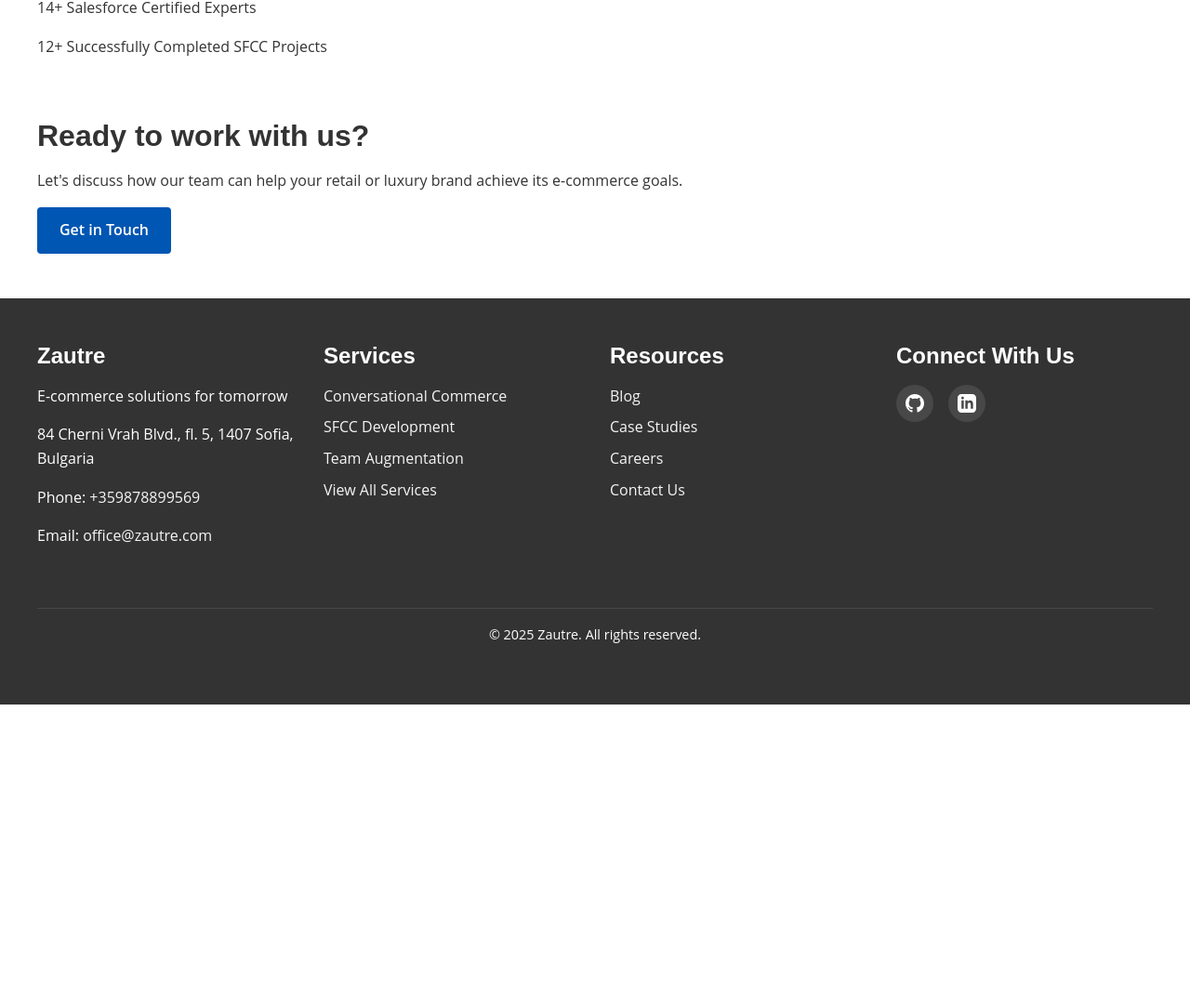
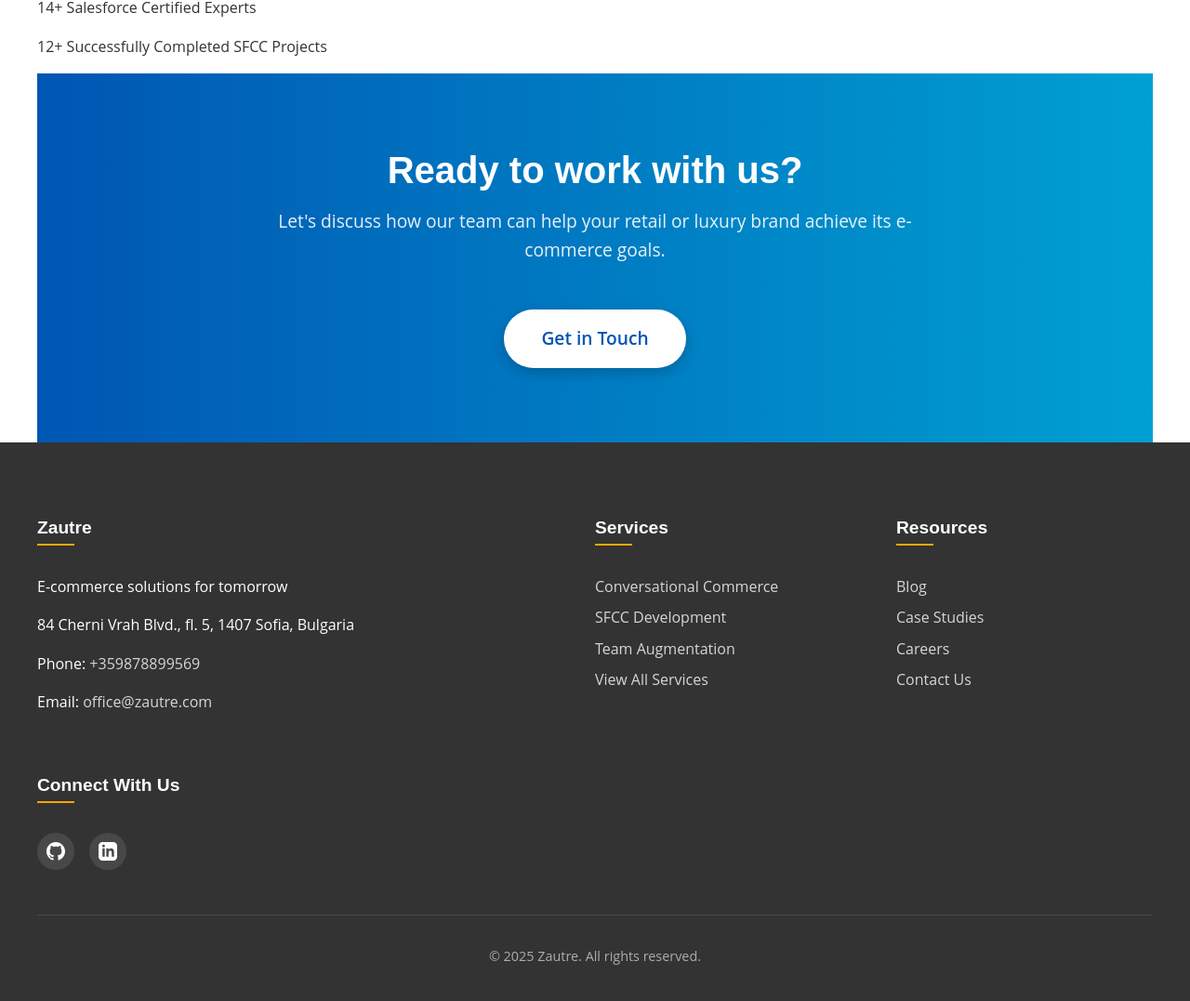
Before and after one commit to ZaUtre/zautre.com, a Jekyll site: the page built from about.md, in a window 1280 px wide and 1400 px high, scrolled down 2138 px. Shown: the part 296-1373 px from the top of the window at 93% size. Built offline with Jekyll 4.4.1, drawn with Linux system fonts in a browser that asks for light colours; before the commit the page ends 3192 px from its top, so only the background shows below that.

Commit message:
style the homepage

```diff
--- a/assets/css/main.css
+++ b/assets/css/main.css
@@ -439,14 +439,61 @@
 .featured-project,
 .testimonial-section,
 .cta-section {
-  padding: var(--spacing-lg) 0;
+  padding: var(--spacing-xl) 0;
+  position: relative;
+}
+
+.expertise-section {
+  background: linear-gradient(to bottom, var(--white), var(--light-gray));
+  border-bottom: 1px solid rgba(0, 0, 0, 0.05);
+}
+
+.expertise-section h2,
+.services-section h2,
+.featured-project h2,
+.testimonial-section h2,
+.cta-section h2 {
+  text-align: center;
+  margin-bottom: var(--spacing-md);
+  position: relative;
+  display: block;
+  width: 100%;
+  left: auto;
+  transform: none;
+}
+
+.expertise-section h2::after,
+.services-section h2::after,
+.featured-project h2::after,
+.testimonial-section h2::after {
+  content: '';
+  position: absolute;
+  bottom: -10px;
+  left: 50%;
+  transform: translateX(-50%);
+  width: 80px;
+  height: 3px;
+  background-color: var(--accent-color);
+}
+
+.expertise-section > p,
+.services-section > p,
+.featured-project > p,
+.testimonial-section > p,
+.cta-section > p {
+  text-align: center;
+  max-width: 800px;
+  margin-left: auto;
+  margin-right: auto;
+  margin-bottom: var(--spacing-md);
+  color: var(--medium-gray);
 }
 
 .expertise-stats {
   display: grid;
   grid-template-columns: 1fr;
   gap: var(--spacing-md);
-  margin-top: var(--spacing-md);
+  margin-top: var(--spacing-lg);
 }
 
 @media (min-width: 768px) {
@@ -457,27 +504,76 @@
 
 .stat {
   text-align: center;
+  background-color: var(--white);
+  padding: var(--spacing-md);
+  border-radius: var(--border-radius);
+  box-shadow: var(--box-shadow);
+  transition: var(--transition);
+}
+
+.stat:hover {
+  transform: translateY(-5px);
+  box-shadow: 0 10px 20px rgba(0, 0, 0, 0.1);
 }
 
 .stat .number {
   display: block;
-  font-size: 3rem;
+  font-size: 3.5rem;
   font-weight: 700;
   color: var(--primary-color);
   line-height: 1;
+  margin-bottom: var(--spacing-sm);
+  position: relative;
+  z-index: 1;
+}
+
+.stat .number::after {
+  content: '';
+  position: absolute;
+  width: 50px;
+  height: 50px;
+  background-color: rgba(247, 168, 0, 0.1);
+  border-radius: 50%;
+  z-index: -1;
+  top: 50%;
+  left: 50%;
+  transform: translate(-50%, -50%);
 }
 
 .stat .label {
-  font-size: 1rem;
+  font-size: 1.1rem;
   font-weight: 600;
+  color: var(--medium-gray);
+  text-transform: uppercase;
+  letter-spacing: 1px;
 }
 
 /* Services */
+.services-section {
+  background-color: var(--white);
+  position: relative;
+  z-index: 1;
+}
+
+.services-section::before {
+  content: '';
+  position: absolute;
+  top: 0;
+  left: 0;
+  right: 0;
+  height: 200px;
+  background-color: var(--light-gray);
+  z-index: -1;
+  clip-path: polygon(0 0, 100% 0, 100% 100%, 0 80%);
+}
+
 .services-grid {
   display: grid;
   grid-template-columns: 1fr;
   gap: var(--spacing-md);
-  margin-top: var(--spacing-md);
+  margin-top: var(--spacing-lg);
+  z-index: 2;
+  position: relative;
 }
 
 @media (min-width: 768px) {
@@ -496,63 +592,82 @@
   background-color: var(--white);
   border-radius: var(--border-radius);
   box-shadow: var(--box-shadow);
-  padding: var(--spacing-md);
+  padding: var(--spacing-lg);
+  transition: var(--transition);
+  border-top: 3px solid transparent;
+  height: 100%;
+  display: flex;
+  flex-direction: column;
+}
+
+.service-card:hover {
+  transform: translateY(-10px);
+  box-shadow: 0 15px 30px rgba(0, 0, 0, 0.1);
+  border-top: 3px solid var(--accent-color);
+}
+
+.service-card h3 {
+  color: var(--primary-color);
+  font-size: 1.7rem;
+  margin-bottom: var(--spacing-sm);
   transition: var(--transition);
 }
 
-.service-card:hover {
-  transform: translateY(-5px);
-  box-shadow: 0 5px 15px rgba(0, 0, 0, 0.1);
+.service-card:hover h3 {
+  color: var(--accent-color);
 }
 
-/* Projects */
-.projects-grid {
-  display: grid;
-  grid-template-columns: 1fr;
-  gap: var(--spacing-md);
-  margin-top: var(--spacing-md);
+.service-card p {
+  color: var(--medium-gray);
+  margin-bottom: var(--spacing-md);
+  flex: 1;
 }
 
-@media (min-width: 768px) {
-  .projects-grid {
-    grid-template-columns: repeat(2, 1fr);
-  }
+.service-card a.read-more {
+  font-weight: 600;
+  color: var(--primary-color);
+  display: inline-flex;
+  align-items: center;
+  margin-top: auto;
 }
 
-@media (min-width: 1024px) {
-  .projects-grid {
-    grid-template-columns: repeat(3, 1fr);
-  }
+.service-card a.read-more::after {
+  content: '→';
+  margin-left: 5px;
+  transition: transform 0.3s ease;
 }
 
-.project-card {
-  background-color: var(--white);
-  border-radius: var(--border-radius);
-  box-shadow: var(--box-shadow);
-  overflow: hidden;
-  transition: var(--transition);
+.service-card:hover a.read-more::after {
+  transform: translateX(5px);
 }
 
-.project-card:hover {
-  transform: translateY(-5px);
-  box-shadow: 0 5px 15px rgba(0, 0, 0, 0.1);
+/* Featured Project */
+.featured-project {
+  background-color: var(--light-gray);
+  position: relative;
+  overflow: hidden;
 }
 
-.project-image img {
-  width: 100%;
-  height: 200px;
-  object-fit: cover;
-}
-
-.project-info {
-  padding: var(--spacing-md);
+.featured-project::after {
+  content: '';
+  position: absolute;
+  bottom: -10%;
+  right: -5%;
+  width: 300px;
+  height: 300px;
+  background-color: rgba(0, 160, 210, 0.05);
+  border-radius: 50%;
+  z-index: 0;
 }
 
 .project-showcase {
   display: grid;
   grid-template-columns: 1fr;
-  gap: var(--spacing-md);
+  gap: var(--spacing-lg);
   align-items: center;
+  position: relative;
+  z-index: 1;
+  margin-top: var(--spacing-lg);
 }
 
 @media (min-width: 992px) {
@@ -561,11 +676,64 @@
   }
 }
 
+.project-info {
+  padding: var(--spacing-md);
+  background-color: var(--white);
+  border-radius: var(--border-radius);
+  box-shadow: var(--box-shadow);
+}
+
+.project-info h3 {
+  font-size: 2rem;
+  color: var(--dark-gray);
+  margin-bottom: var(--spacing-sm);
+}
+
+.project-info p {
+  color: var(--medium-gray);
+  margin-bottom: var(--spacing-md);
+}
+
+.project-image img {
+  width: 100%;
+  height: auto;
+  border-radius: var(--border-radius);
+  box-shadow: var(--box-shadow);
+  transition: var(--transition);
+}
+
+.project-image img:hover {
+  transform: scale(1.02);
+  box-shadow: 0 15px 30px rgba(0, 0, 0, 0.15);
+}
+
 /* Testimonials */
+.testimonial-section {
+  background: linear-gradient(135deg, var(--white) 0%, var(--light-gray) 100%);
+  text-align: center;
+}
+
 .testimonial {
   text-align: center;
   max-width: 800px;
-  margin: 0 auto;
+  margin: var(--spacing-lg) auto 0;
+  padding: var(--spacing-lg);
+  background-color: var(--white);
+  border-radius: var(--border-radius);
+  box-shadow: var(--box-shadow);
+  position: relative;
+}
+
+.testimonial::before {
+  content: '"';
+  font-family: Georgia, serif;
+  font-size: 8rem;
+  position: absolute;
+  top: -40px;
+  left: 20px;
+  color: var(--accent-color);
+  opacity: 0.2;
+  line-height: 1;
 }
 
 .testimonial blockquote {
@@ -573,63 +741,78 @@
   font-style: italic;
   margin-bottom: var(--spacing-md);
   position: relative;
+  color: var(--dark-gray);
 }
 
 .testimonial blockquote::before {
-  content: '"';
-  font-size: 5rem;
-  position: absolute;
-  left: -40px;
-  top: -20px;
-  color: var(--light-gray);
-  z-index: -1;
+  display: none;
 }
 
 .testimonial cite {
   font-style: normal;
   font-weight: 600;
+  color: var(--primary-color);
+  display: block;
+  margin-top: var(--spacing-sm);
 }
 
-/* Forms */
-.form-group {
-  margin-bottom: var(--spacing-md);
+/* CTA Section */
+.cta-section {
+  background: linear-gradient(to right, var(--primary-color), var(--secondary-color));
+  color: var(--white);
+  text-align: center;
+  padding: var(--spacing-xl) 0;
 }
 
-label {
-  display: block;
-  margin-bottom: var(--spacing-xs);
-  font-weight: 600;
+.cta-section h2 {
+  color: var(--white);
+  font-size: 2.5rem;
+  margin-bottom: var(--spacing-sm);
 }
 
-input,
-textarea,
-select {
-  width: 100%;
-  padding: 0.75rem;
-  border: 1px solid var(--medium-gray);
-  border-radius: var(--border-radius);
-  font-family: var(--body-font);
-  font-size: 1rem;
+.cta-section h2::after {
+  background-color: var(--white);
 }
 
-input:focus,
-textarea:focus,
-select:focus {
-  outline: none;
-  border-color: var(--primary-color);
+.cta-section p {
+  color: rgba(255, 255, 255, 0.9);
+  margin-bottom: var(--spacing-lg);
+  max-width: 700px;
+  margin-left: auto;
+  margin-right: auto;
+  font-size: 1.2rem;
+}
+
+.cta-section .btn {
+  background-color: var(--white);
+  color: var(--primary-color);
+  font-size: 1.2rem;
+  padding: 1rem 2.5rem;
+  border-radius: 50px;
+  box-shadow: 0 5px 15px rgba(0, 0, 0, 0.2);
+  transition: transform 0.3s ease, box-shadow 0.3s ease;
+}
+
+.cta-section .btn:hover {
+  background-color: var(--white);
+  color: var(--secondary-color);
+  transform: translateY(-5px);
+  box-shadow: 0 10px 20px rgba(0, 0, 0, 0.3);
 }
 
 /* Footer */
 .site-footer {
   background-color: var(--dark-gray);
   color: var(--white);
-  padding: var(--spacing-lg) 0;
+  padding: var(--spacing-xl) 0 var(--spacing-lg);
+  position: relative;
 }
 
 .footer-grid {
   display: grid;
   grid-template-columns: 1fr;
-  gap: var(--spacing-md);
+  gap: var(--spacing-lg);
+  margin-bottom: var(--spacing-lg);
 }
 
 @media (min-width: 768px) {
@@ -640,13 +823,26 @@
 
 @media (min-width: 992px) {
   .footer-grid {
-    grid-template-columns: repeat(4, 1fr);
+    grid-template-columns: 2fr 1fr 1fr;
   }
 }
 
 .footer-col h3 {
   color: var(--white);
-  margin-bottom: var(--spacing-sm);
+  margin-bottom: var(--spacing-md);
+  font-size: 1.2rem;
+  position: relative;
+  padding-bottom: var(--spacing-xs);
+}
+
+.footer-col h3:after {
+  content: '';
+  position: absolute;
+  bottom: 0;
+  left: 0;
+  width: 40px;
+  height: 2px;
+  background-color: var(--accent-color);
 }
 
 .footer-col ul {
@@ -660,16 +856,19 @@
 }
 
 .footer-col a {
-  color: var(--light-gray);
+  color: rgba(255, 255, 255, 0.8);
+  transition: var(--transition);
 }
 
 .footer-col a:hover {
-  color: var(--white);
+  color: var(--accent-color);
+  text-decoration: none;
 }
 
 .social-links {
   display: flex;
   gap: var(--spacing-sm);
+  margin-top: var(--spacing-sm);
 }
 
 .social-links a {
@@ -680,22 +879,35 @@
   height: 40px;
   background-color: rgba(255, 255, 255, 0.1);
   border-radius: 50%;
+  transition: var(--transition);
 }
 
 .social-links a:hover {
-  background-color: var(--primary-color);
+  background-color: var(--accent-color);
+  transform: translateY(-3px);
 }
 
-.icon {
+.social-links svg {
   width: 20px;
   height: 20px;
   fill: var(--white);
 }
 
+.footer-brand {
+  margin-bottom: var(--spacing-md);
+}
+
+.footer-brand img,
+.footer-brand svg {
+  height: 30px;
+  width: auto;
+  margin-bottom: var(--spacing-sm);
+}
+
 .footer-bottom {
-  margin-top: var(--spacing-lg);
-  padding-top: var(--spacing-sm);
+  padding-top: var(--spacing-md);
   border-top: 1px solid rgba(255, 255, 255, 0.1);
   text-align: center;
   font-size: 0.9rem;
+  color: rgba(255, 255, 255, 0.6);
 }
```
Also changed, not shown: index.md (+6 -6 lines).
